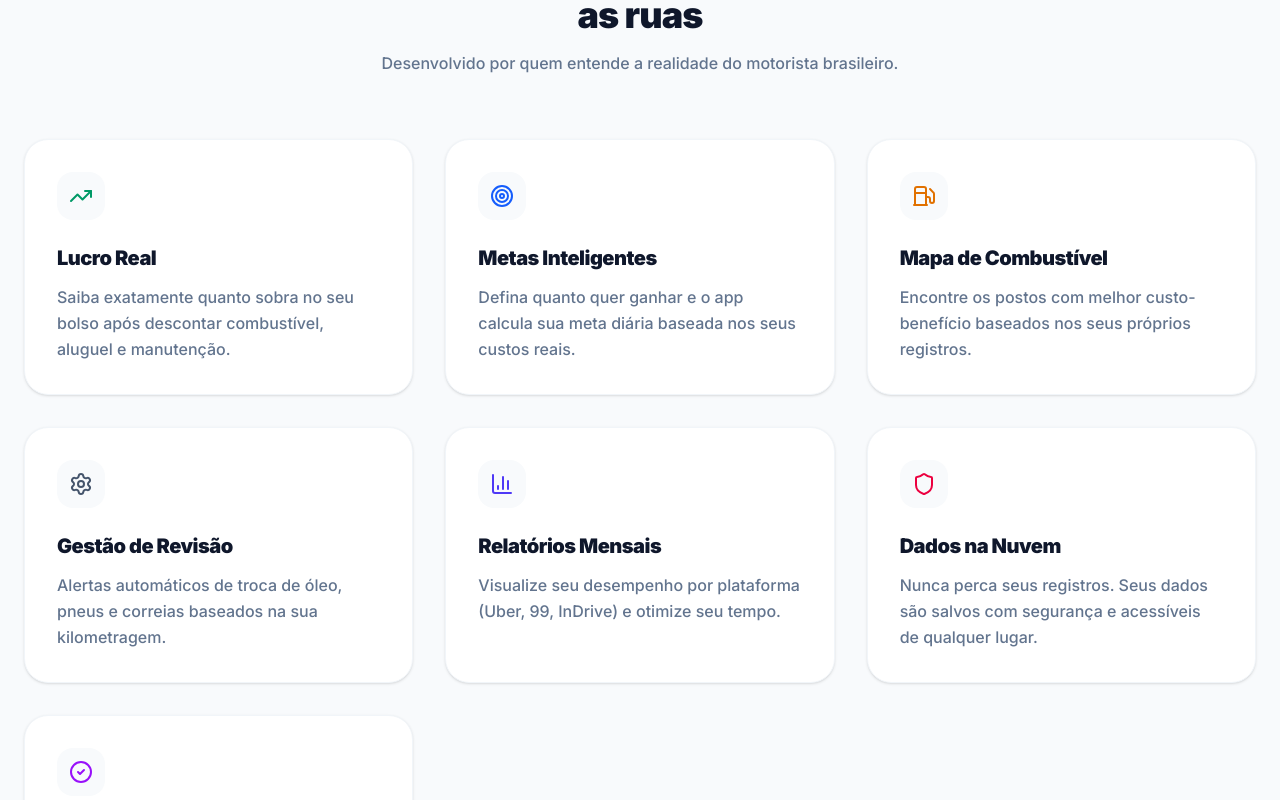
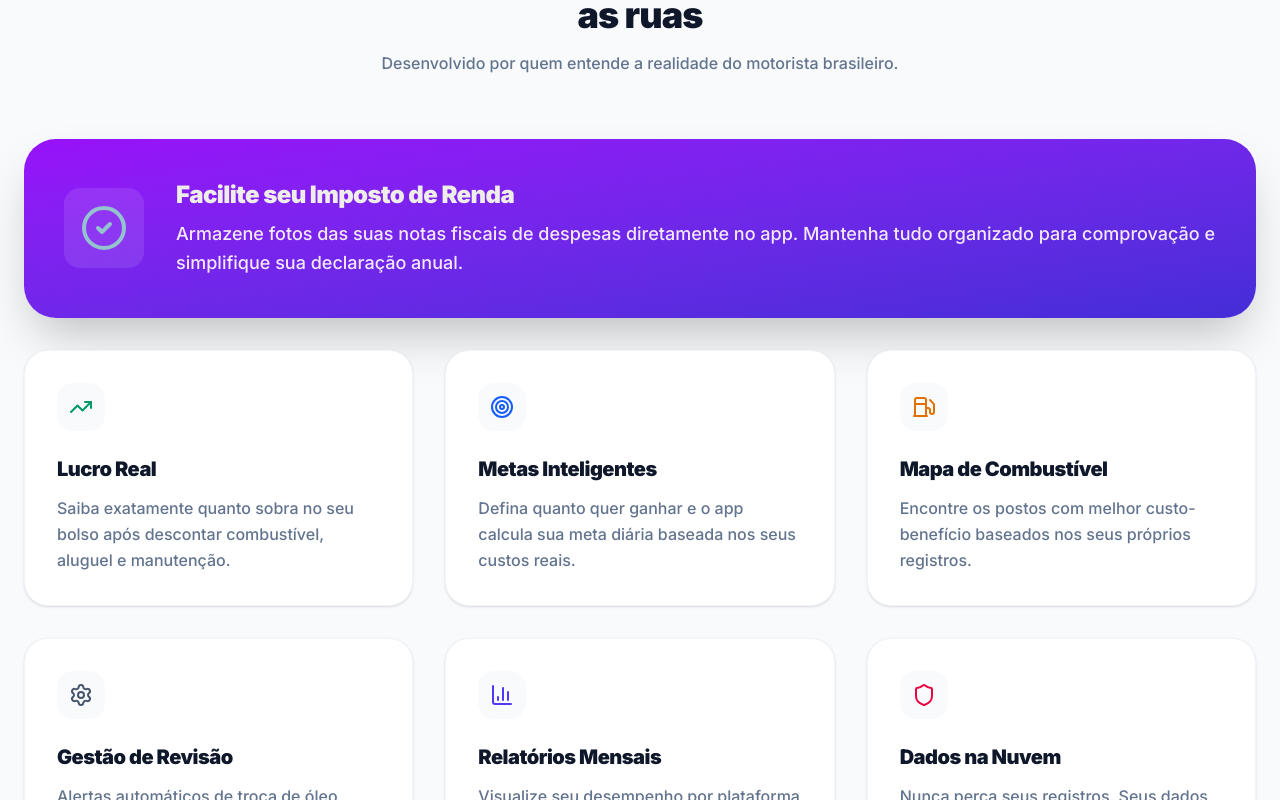
Before and after one commit to lsolon/lucronovolante-GitHub, a React (Vite) app: page / in a window 1280 px wide. Shown: the part 1220-2020 px from the top of the page. Built offline with nearby package versions, Linux system fonts and the light colour scheme; no server answers; the database is empty.

Commit message:
feat: Add tax declaration feature to landing page
Introduces a new section on the landing page highlighting the ability to store expense receipts for easier tax declaration. This enhances the perceived value of the application for drivers needing to manage their annual taxes.

```diff
--- a/src/components/LandingPage.tsx
+++ b/src/components/LandingPage.tsx
@@ -156,6 +156,19 @@ export default function LandingPage({ onLogin, error }: LandingPageProps) {
           </div>
 
           <div className="grid md:grid-cols-3 gap-8">
+            <div className="md:col-span-3 bg-gradient-to-br from-purple-600 to-indigo-700 p-10 rounded-[32px] shadow-2xl text-white flex flex-col md:flex-row items-center gap-8">
+              <div className="p-4 bg-white/10 rounded-2xl">
+                <CheckCircle2 className="size-12 text-white" />
+              </div>
+              <div>
+                <h3 className="text-2xl font-black mb-2 tracking-tight">Facilite seu Imposto de Renda</h3>
+                <p className="text-purple-100 leading-relaxed font-medium text-lg">
+                  Armazene fotos das suas notas fiscais de despesas diretamente no app.
+                  Mantenha tudo organizado para comprovação e simplifique sua declaração anual.
+                </p>
+              </div>
+            </div>
+
             <FeatureCard
               icon={<TrendingUp className="text-emerald-600" />}
               title="Lucro Real"
@@ -185,11 +198,6 @@ export default function LandingPage({ onLogin, error }: LandingPageProps) {
               icon={<Shield className="text-rose-600" />}
               title="Dados na Nuvem"
               description="Nunca perca seus registros. Seus dados são salvos com segurança e acessíveis de qualquer lugar."
-            />
-            <FeatureCard
-              icon={<CheckCircle2 className="text-purple-600" />}
-              title="Facilite seu Imposto de Renda"
-              description="Armazene fotos das suas notas fiscais de despesas diretamente no app, mantendo tudo organizado para comprovação e simplificando sua declaração."
             />
           </div>
         </div>
```
